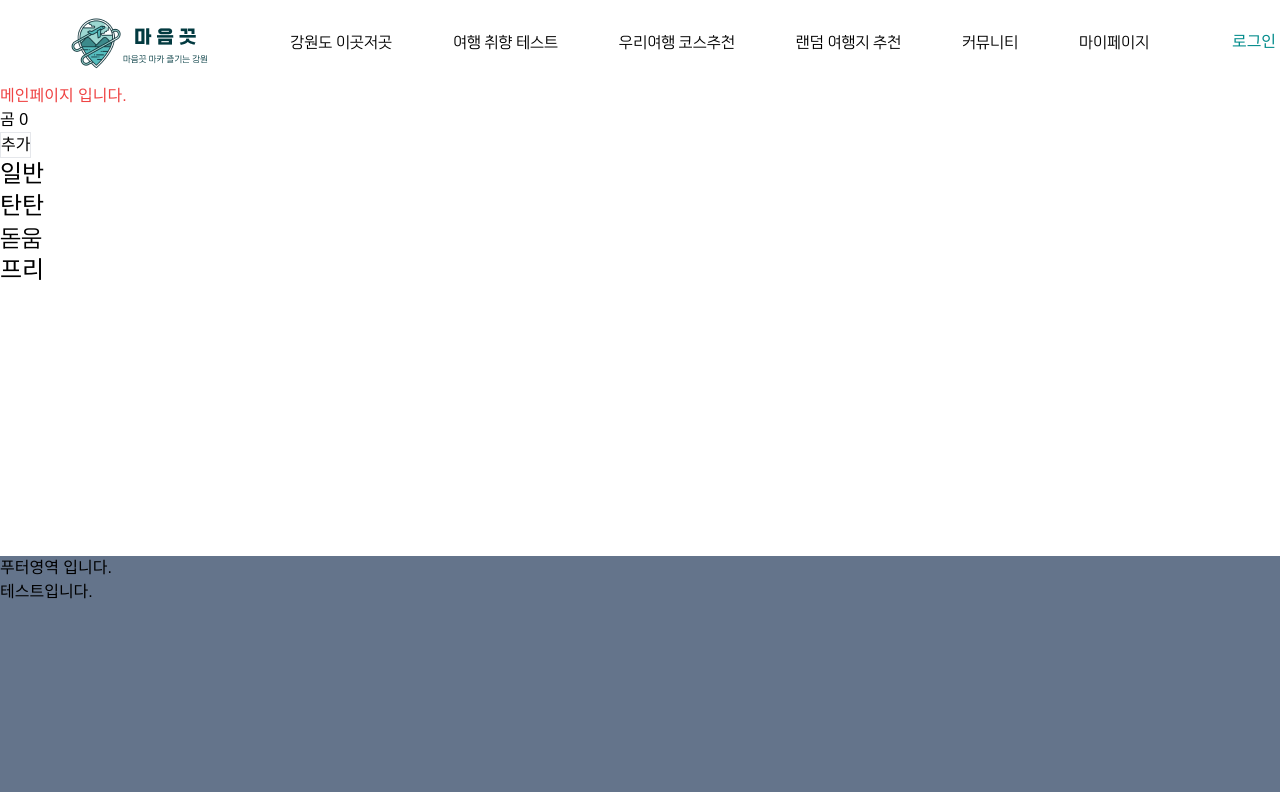
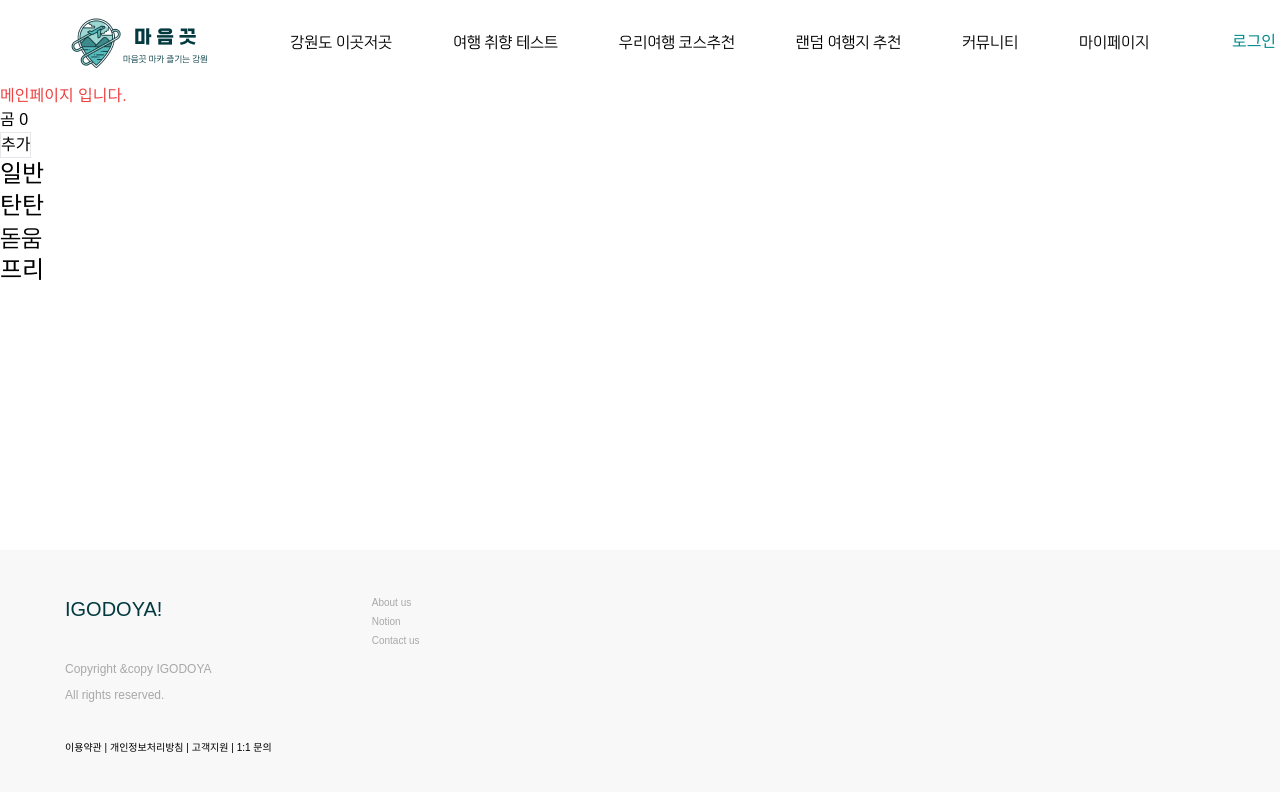
Before and after one commit to Maumkkut/maumkkut_Frontend, a React (Vite) app: page / in a window 1280 px wide. Shown: the top 792 px of the page. Built offline with nearby package versions, Linux system fonts and the light colour scheme; a web font is replaced by a local one.

Commit message:
Design: footer 디자인
- #5

```diff
--- a/src/components/Footer.tsx
+++ b/src/components/Footer.tsx
@@ -2,10 +2,36 @@ import ContentLayout from '@layout/ContentLayout';
 
 const Footer = () => {
   return (
-    <div className="h-[244px] bg-slate-500">
+    <div className="h-[250px] bg-mk-light">
       <ContentLayout>
-        <h1 className="">푸터영역 입니다.</h1>
-        <h1 className="">테스트입니다.</h1>
+        <div className="ml-[65px] flex h-full items-center text-[#A8A8A8]">
+          <div className="flex">
+            {/* left info */}
+            <div className="flex h-[160px] flex-col justify-between">
+              <div>
+                <span className="font-tantan text-xl text-mk-logo4">
+                  IGODOYA!
+                </span>
+              </div>
+              <div className="flex flex-col py-2 text-[12px]">
+                <span className="pb-2">Copyright &copy IGODOYA</span>
+                <span>All rights reserved.</span>
+              </div>
+              <div className="text-[10px] text-black">
+                <span>이용약관 | 개인정보처리방침 | 고객지원 | 1:1 문의</span>
+              </div>
+            </div>
+
+            {/* right info */}
+            <div className="ml-[100px]">
+              <div className="flex flex-col text-[10px]">
+                <span className="pb-1">About us</span>
+                <span className="pb-1">Notion</span>
+                <span className="pb-1">Contact us</span>
+              </div>
+            </div>
+          </div>
+        </div>
       </ContentLayout>
     </div>
   );
```
